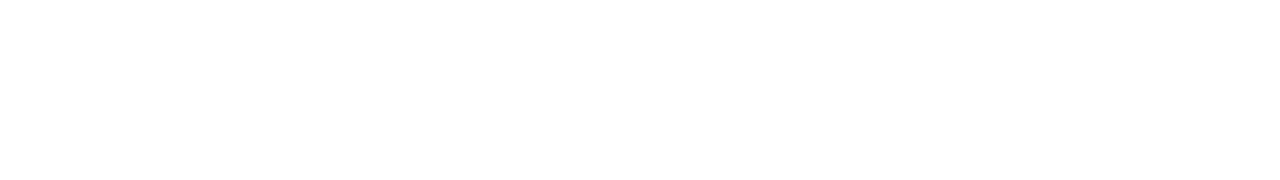
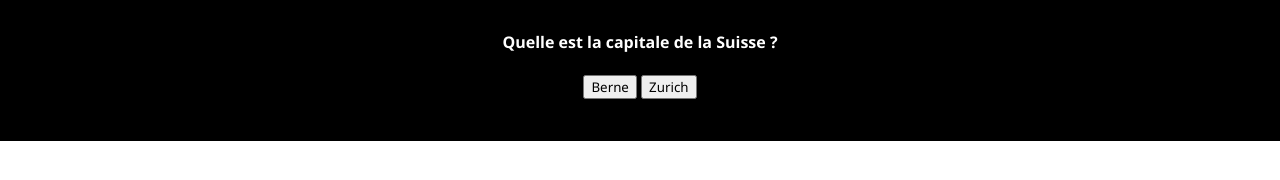
Before and after one commit to Crypt0nic0/FS-JS-P2, a plain HTML site: page cours/index.html in a window 1280 px wide. Shown: the top 180 px of the page. Drawn offline with Linux system fonts and the light colour scheme.

Commit message:
selecteurs

```diff
--- a/cours/index.html
+++ b/cours/index.html
@@ -12,6 +12,12 @@
 
 <body>
 
+    <div class="click-event box">
+        <h4>Quelle est la capitale de la Suisse ?</h4>
+        <button id="btn-1">Berne</button>
+        <button id="btn-2">Zurich</button>
+        <p>La bonne réponse est Berne</p>
+    </div>
 
 
     <script src="index.js"></script>
--- a/cours/index.js
+++ b/cours/index.js
@@ -0,0 +1,5 @@
+// SELECTEURS
+// document.querySelector("h4").style.background="yellow";
+// const baliseHTML = document.querySelector("h4");
+
+// CLICK EVENT
--- a/cours/style.css
+++ b/cours/style.css
@@ -0,0 +1,25 @@
+* {
+  box-sizing: border-box;
+  font-family: "Segoe UI", Tahoma, Geneva, Verdana, sans-serif;
+  list-style: none;
+}
+
+body {
+  text-align: center;
+  margin: 0;
+  color: white;
+  min-height: 200vh;
+}
+
+.box {
+  border: white;
+  transition: 0.25s ease;
+  background: black;
+  padding: 10px;
+}
+
+p {
+  visibility: hidden;
+  width: 240px;
+  margin: 10px auto 0;
+}
```
